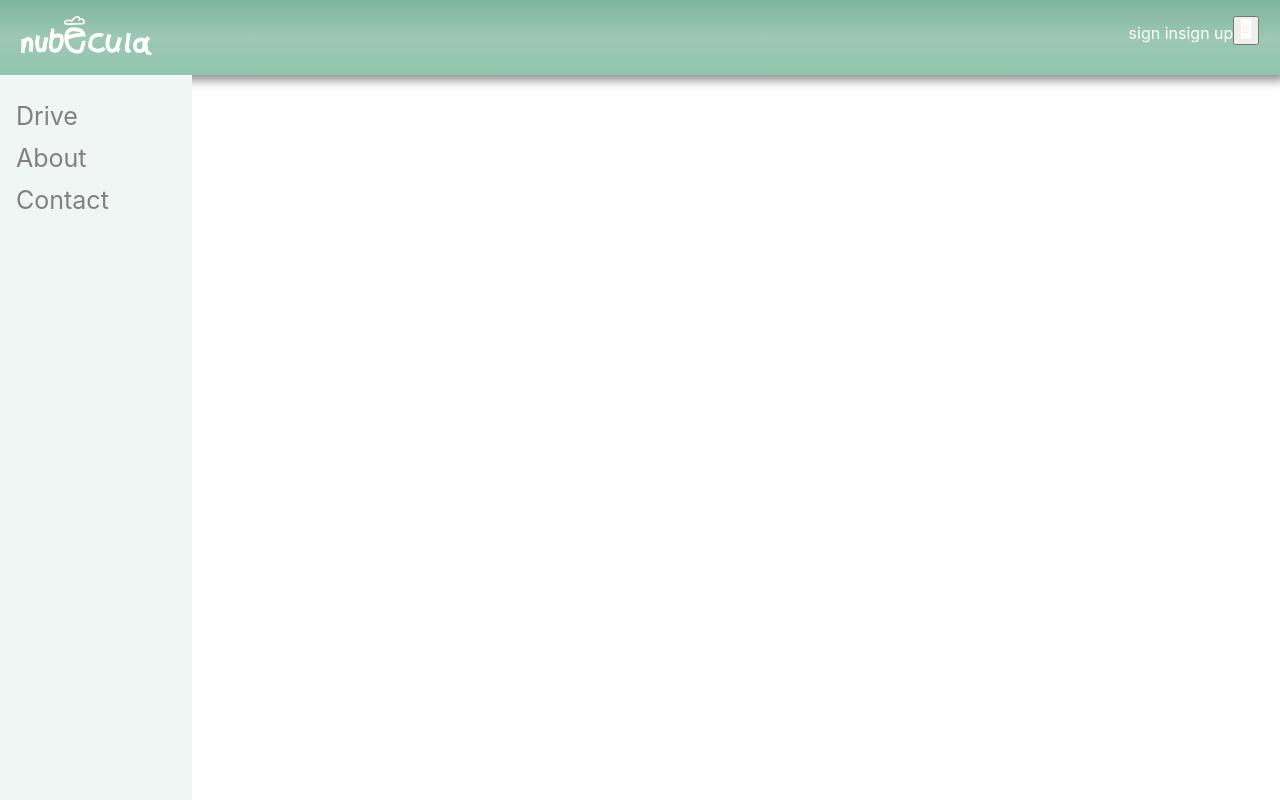
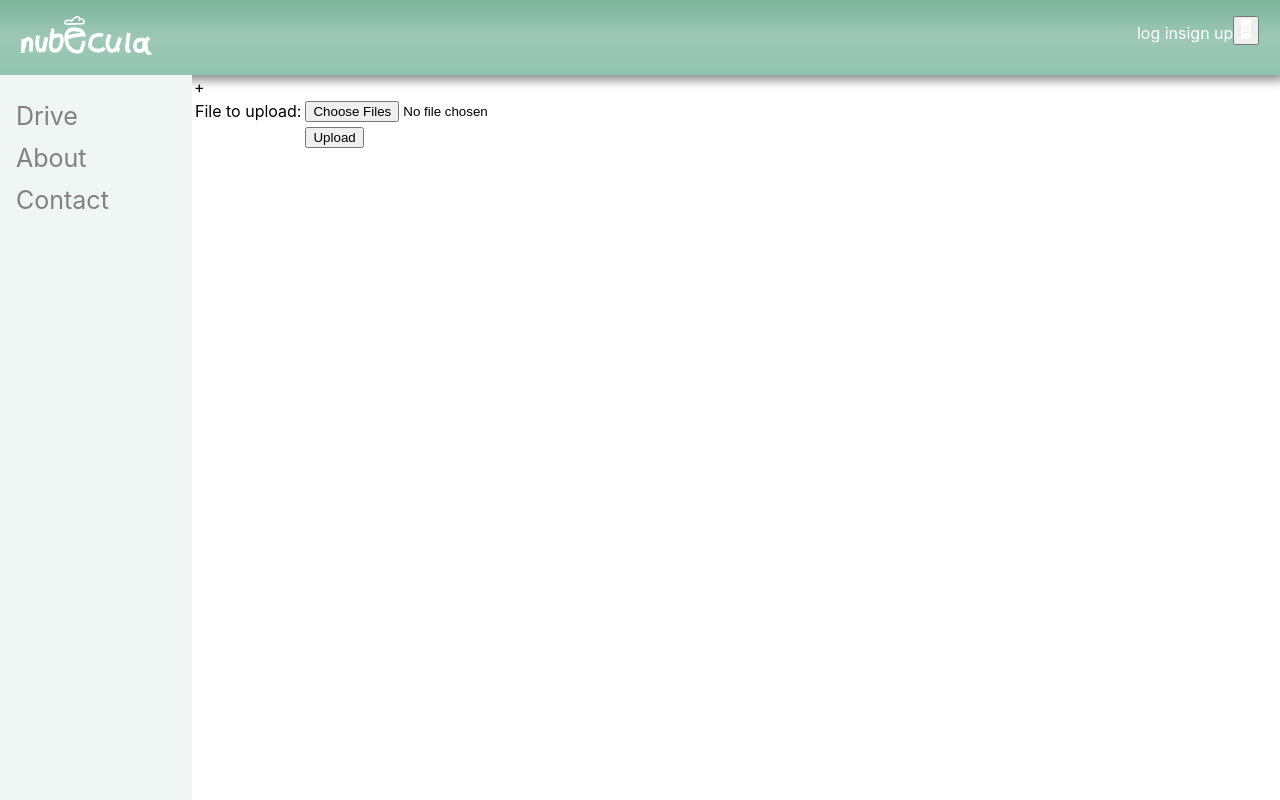
Before and after one commit to MelathStofi/Nubecula-app, a React (Create React App) app: page /drive in a window 1280 px wide. Built offline with nearby package versions, Linux system fonts and the light colour scheme; no server answers.

Commit message:
add Drive component

```diff
--- a/src/App.js
+++ b/src/App.js
@@ -6,18 +6,19 @@ import SignIn from "./components/auth/SignIn";
 import MainPage from "./components/MainPage";
 import Header from "./components/header/Header";
 import SideBar from "./components/sidebar/SideBar";
+import Drive from "./components/drive/Drive";
 
 function App() {
   return (
     <div className="App">
       <BrowserRouter>
         <Header />
-
         <SideBar />
         <div style={{ margin: "0 15%" }}>
           <Route exact path="/" component={MainPage} />
           <Route exact path="/sign-up" component={SignUp} />
           <Route exact path="/sign-in" component={SignIn} />
+          <Route exact path="/drive" component={Drive} />
         </div>
       </BrowserRouter>
     </div>
--- a/src/components/auth/SignIn.js
+++ b/src/components/auth/SignIn.js
@@ -26,7 +26,7 @@ const SignUp = () => {
       })
         .catch((error) => {
           //console.clear();
-          setFatalError("Something went wrong, try again later!");
+          setFatalError("Incorrect username or password!");
         })
         .then((resp) => {
           if (resp) console.log(resp.data);
--- a/src/components/drive/Drive.js
+++ b/src/components/drive/Drive.js
@@ -1,7 +1,60 @@
-import React from "react";
+import React, { useState } from "react";
+import axios from "axios";
 
 const Drive = () => {
-  return <div></div>;
+  const driveUrl = process.env.REACT_APP_BASE_URL;
+  const [files, setFiles] = useState([]);
+
+  const upload = () => {
+    const data = new FormData();
+
+    for (let i = 0; i < files.length; i++) {
+      data.append("files", files[i]);
+    }
+
+    axios({
+      method: "post",
+      url: driveUrl,
+      data: data,
+      withCredentials: true,
+    })
+      .catch((error) => {
+        //console.clear();
+        console.log("You cannot upload file");
+      })
+      .then((resp) => {
+        setFiles([]);
+        if (resp) console.log(resp.data);
+      });
+  };
+
+  return (
+    <div>
+      <table>
+        <thead>+</thead>
+        <tbody>
+          <tr>
+            <td>File to upload:</td>
+            <td>
+              <input
+                type="file"
+                name="fileinput"
+                webkitdirectory
+                multiple
+                onChange={(e) => setFiles(e.target.files)}
+              />
+            </td>
+          </tr>
+          <tr>
+            <td></td>
+            <td>
+              <input type="submit" value="Upload" onClick={() => upload()} />
+            </td>
+          </tr>
+        </tbody>
+      </table>
+    </div>
+  );
 };
 
 export default Drive;
--- a/src/components/header/Header.js
+++ b/src/components/header/Header.js
@@ -22,7 +22,7 @@ const Header = (props) => {
           </TitleImage>
         </Link>
         <div>
-          <Link to="/sign-in">sign in</Link>
+          <Link to="/sign-in">log in</Link>
           <Link to="/sign-up">sign up</Link>
 
           <button>
--- a/src/components/sidebar/SideBar.js
+++ b/src/components/sidebar/SideBar.js
@@ -5,7 +5,7 @@ import { NubeculaSideBar, Link } from "./styles/SideBarStyle";
 export default function SideBar() {
   return (
     <NubeculaSideBar>
-      <Link to="/">Drive</Link>
+      <Link to="/drive">Drive</Link>
       <Link to="/">About</Link>
       <Link to="/">Contact</Link>
     </NubeculaSideBar>
--- a/src/components/sidebar/styles/SideBarStyle.js
+++ b/src/components/sidebar/styles/SideBarStyle.js
@@ -21,6 +21,6 @@ export const Link = styled(RLink)`
   color: #818181;
   display: block;
   &:hover {
-    color: #f1f1f1;
+    color: #b0aeae;
   }
 `;
```
